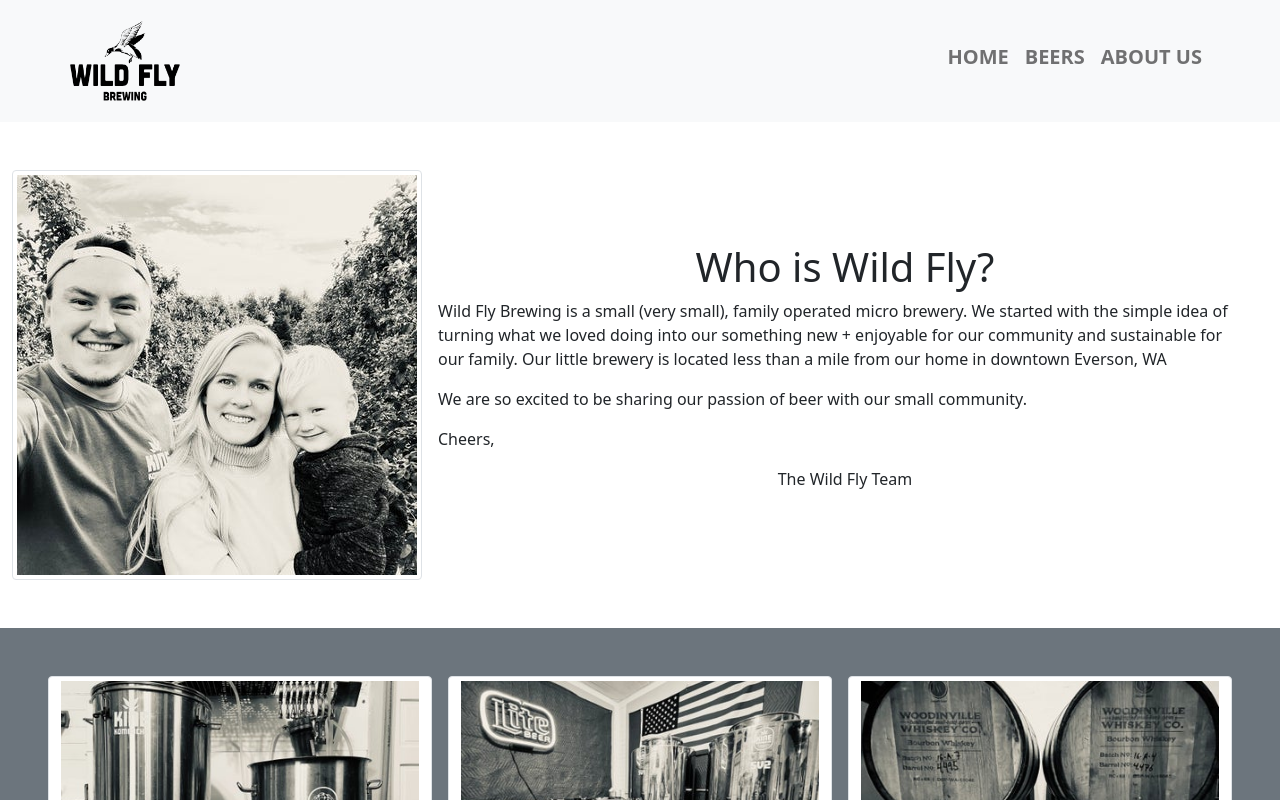
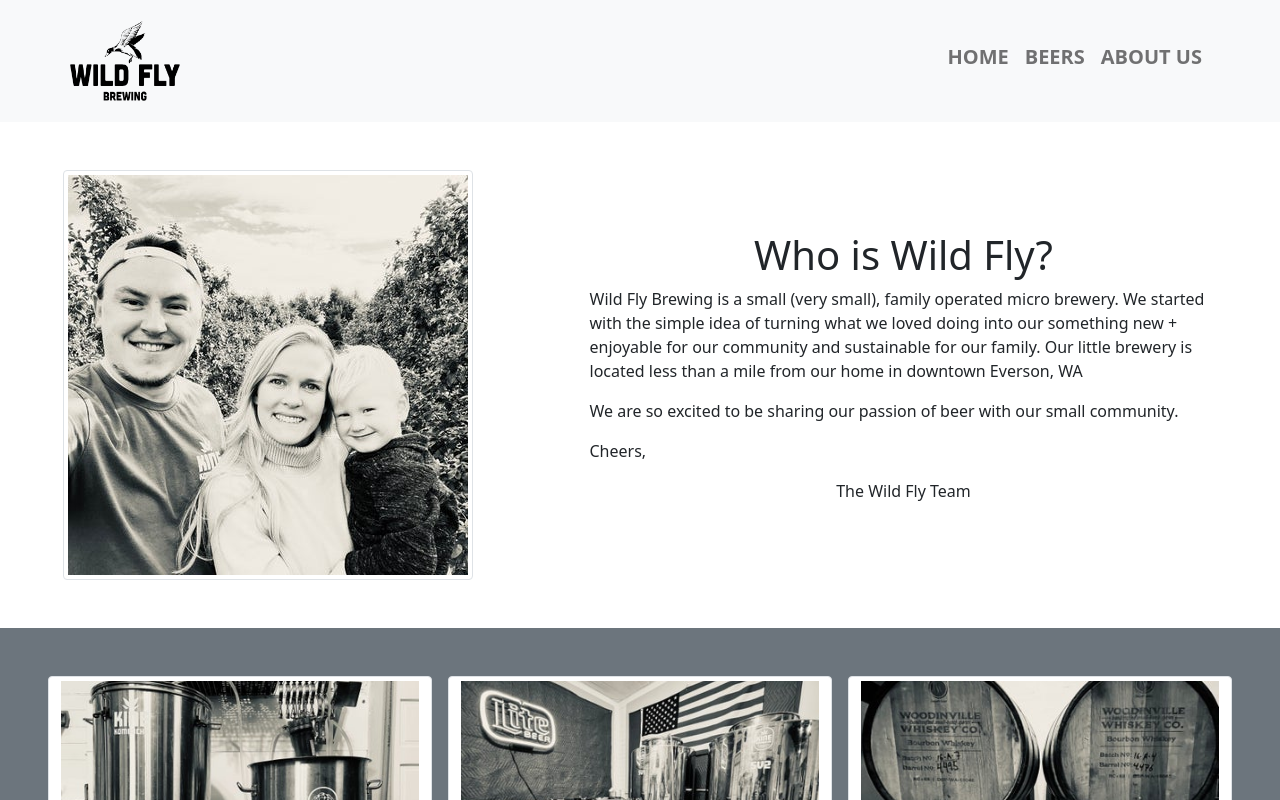
Before and after one commit to puginator/wildfly-site, a React (Create React App) app: page /aboutus in a window 1280 px wide. Shown: the top 800 px of the page. Built offline with nearby package versions, Linux system fonts and the light colour scheme.

Commit message:
adjusted about us text padding/style

```diff
--- a/src/routes/aboutus.jsx
+++ b/src/routes/aboutus.jsx
@@ -18,9 +18,9 @@
     return (
         <>
             <NavBar />
-            <div className="container-fluid d-flex flex-column flex-md-row justify-content-around align-items-center mt-5 mb-5">
+            <div className="container-fluid d-flex flex-column flex-md-row justify-content-around align-items-center mt-5 mb-5 gap">
                 <img src={family} alt="" className="hero-image img-thumbnail rounded" />
-                <div className=" p-3 w-75">
+                <div className=" w-50">
                     <h1 className="text-center">Who is Wild Fly?</h1>
                     <p>Wild Fly Brewing is a small (very small), family operated micro brewery. We started with the simple idea of turning what we loved doing into our something new + enjoyable for our community and sustainable for our family. Our little brewery is located less than a mile from our home in downtown Everson, WA</p>
                     <p>We are so excited to be sharing our passion of beer with our small community.</p>
```
